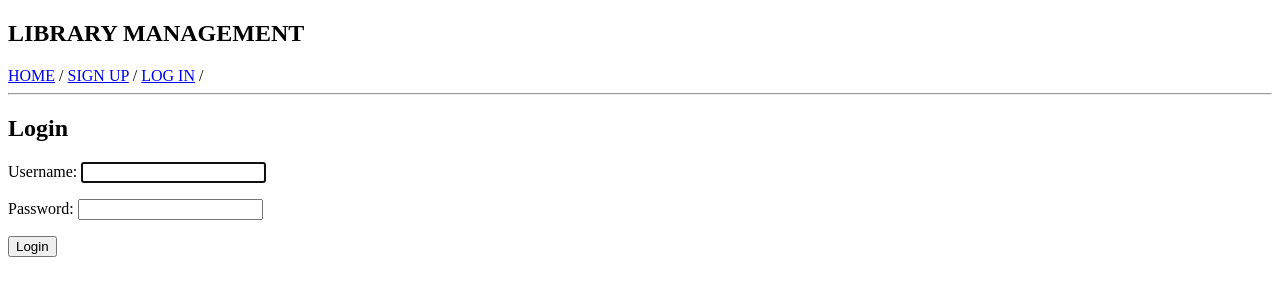
After one commit to au006tx/django-authentication, a Django app: page /accounts/login/ in a window 1280 px wide. The commit adds this page. Shown: the top 300 px of the page. Run offline with Django 3.2, Linux system fonts and the light colour scheme.

Commit message:
added login feature

```diff
--- a/mysite/mysite/settings.py
+++ b/mysite/mysite/settings.py
@@ -56,7 +56,7 @@ TEMPLATES = [
     {
         'BACKEND': 'django.template.backends.django.DjangoTemplates',
         'DIRS': [
-            'webapp/templates',
+            'webapp/templates/registration',
         ],
         'APP_DIRS': True,
         'OPTIONS': {
@@ -121,3 +121,5 @@ USE_TZ = True
 # https://docs.djangoproject.com/en/2.2/howto/static-files/
 
 STATIC_URL = '/static/'
+
+LOGIN_REDIRECT_URL = 'home'
--- a/mysite/mysite/urls.py
+++ b/mysite/mysite/urls.py
@@ -18,9 +18,12 @@ from django.urls import path, include
 from webapp.views import home, signup
 from django.conf.urls import url
 
+
+
 urlpatterns = [
     url('^home/', home, name='home'),
     url('^signup/', signup, name='signup'),
     path('admin/', admin.site.urls),
+    path('accounts/', include('django.contrib.auth.urls')),
 
 ]
--- a/mysite/webapp/templates/base.html
+++ b/mysite/webapp/templates/registration/base.html
@@ -8,6 +8,7 @@
         <h2> LIBRARY MANAGEMENT </h2>
         <a href={% url 'home' %}>HOME</a> /
         <a href={% url 'signup' %}>SIGN UP</a> /
+        <a href={% url 'login' %}>LOG IN</a> /
 
         <hr />
         {% block content %}
--- a/mysite/webapp/templates/home.html
+++ b/mysite/webapp/templates/registration/home.html
@@ -1,6 +1,6 @@
 {% extends 'base.html' %}
 {% block content %}
-    <h4> Hey! Welcome Visitor </h4>
+    <h4> Hey! Welcome {{user.username}} </h4>
     <p> Total Number of Users Registered = <b> {{ count }} </b>  </p>
 
 {% endblock %}
--- /dev/null
+++ b/mysite/webapp/templates/registration/login.html
@@ -0,0 +1,12 @@
+{% extends 'base.html' %}
+
+{% block title %}Login{% endblock %}
+
+{% block content %}
+  <h2>Login</h2>
+  <form method="post">
+    {% csrf_token %}
+    {{ form.as_p }}
+    <button type="submit">Login</button>
+  </form>
+{% endblock %}
--- a/mysite/webapp/views.py
+++ b/mysite/webapp/views.py
@@ -4,6 +4,7 @@ from django.contrib.auth.forms import UserCreationForm
 from django.contrib.auth.models import User
 
 from django.contrib.auth import login, authenticate
+
 
 def home(request):
     count = User.objects.count()
```
Also changed, not shown: mysite/webapp/templates/login.html (deleted, +0 -9 lines), mysite/db.sqlite3, mysite/webapp/templates/registration/signup.html (renamed from mysite/webapp/templates/signup.html).
